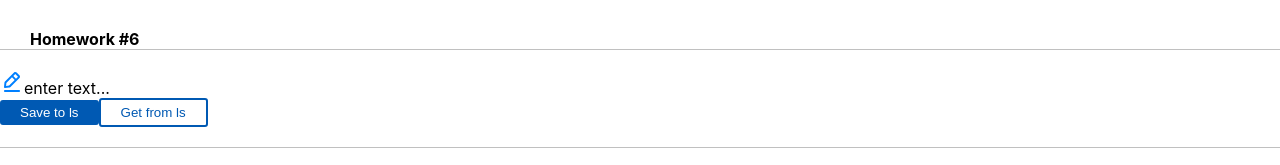
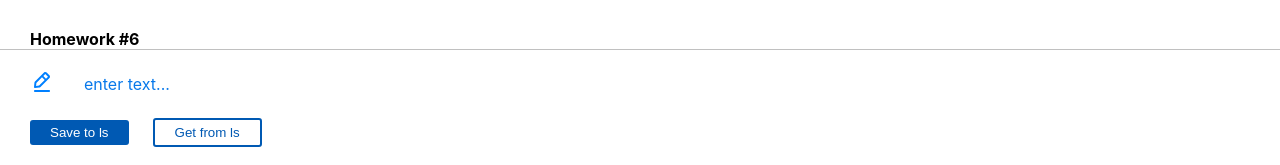
Before and after one commit to AliakseiKrasko/sprint2, a React (Create React App) app: page / in a window 1280 px wide. Shown: the part 1207-1372 px from the top of the page. Built offline with nearby package versions, Linux system fonts and the light colour scheme.

Commit message:
added style for hw6

```diff
--- a/src/s2-homeworks/hw06/HW6.module.css
+++ b/src/s2-homeworks/hw06/HW6.module.css
@@ -1,5 +1,12 @@
 .buttonsContainer {
+    margin-left: 30px;
+
+}
+
+.saveButton{
+    margin-right: 24px;
 }
 
 .editableSpanContainer {
+
 }
--- a/src/s2-homeworks/hw06/HW6.tsx
+++ b/src/s2-homeworks/hw06/HW6.tsx
@@ -19,7 +19,8 @@ const HW6 = () => {
     }
     const restore = () => {
         // делают студенты
-
+        const restoredValue = restoreState<string>('hw6-editable-span-value', '');
+        setValue(restoredValue)
     }
 
     return (
@@ -41,7 +42,7 @@ const HW6 = () => {
                 </div>
 
                 <div className={s.buttonsContainer}>
-                    <SuperButton id={'hw6-save'} onClick={save}>
+                    <SuperButton id={'hw6-save'} onClick={save} className={s.saveButton}>
                         Save to ls
                     </SuperButton>
                     <SuperButton
--- a/src/s2-homeworks/hw06/common/c4-SuperEditableSpan/SuperEditableSpan.module.css
+++ b/src/s2-homeworks/hw06/common/c4-SuperEditableSpan/SuperEditableSpan.module.css
@@ -1,11 +1,26 @@
 .spanBlock {
+    margin-left: 30px;
+    margin-bottom: 24px;
+
 }
 
 .span {
+    color: #0778ea;
+    padding-left: 30px;
+
 }
 
 .input {
+    margin-bottom: 16px;
+    border: 1px solid silver;
+    padding-left: 20px;
+}
+.input:focus {
+    outline: none;
+    box-shadow: none;
+
 }
 
 .pen {
+    margin-bottom: -4px;
 }
```
